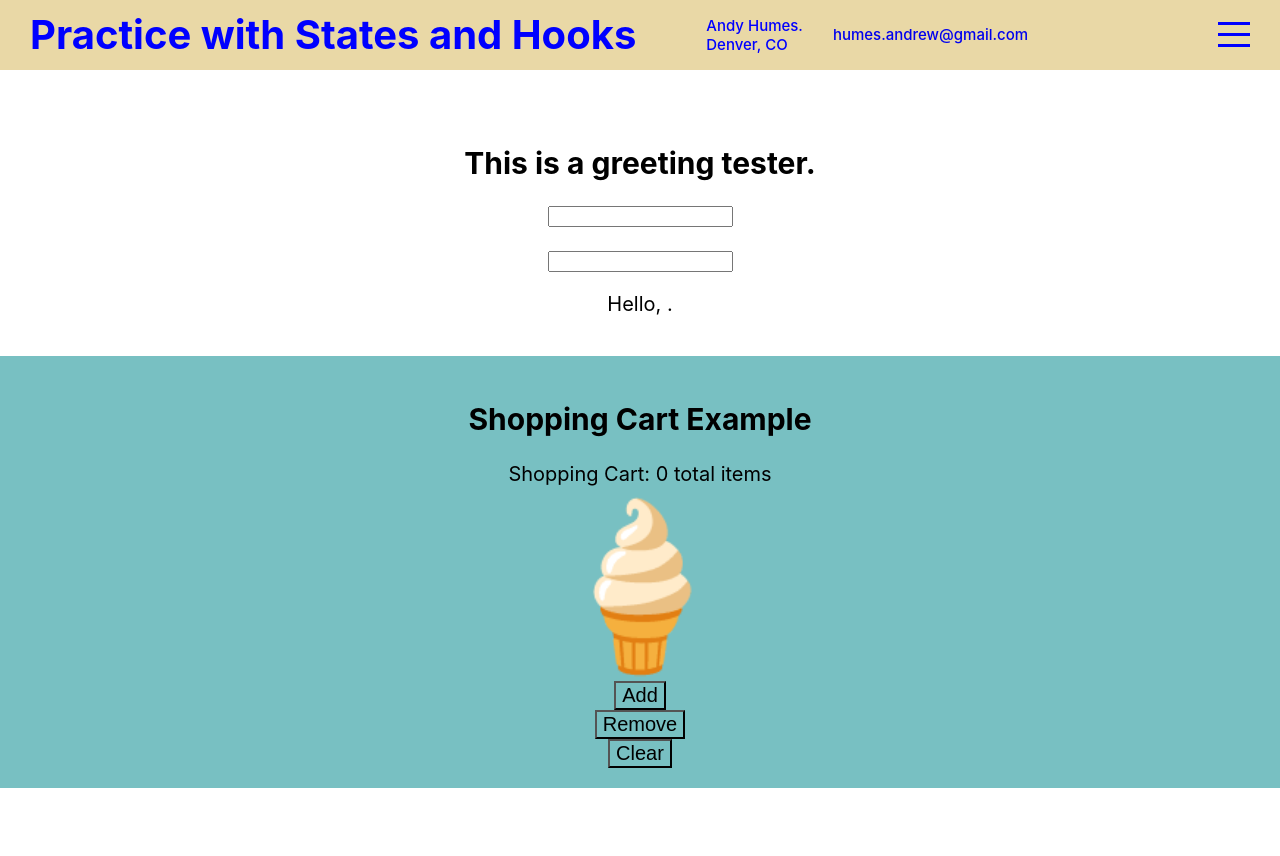
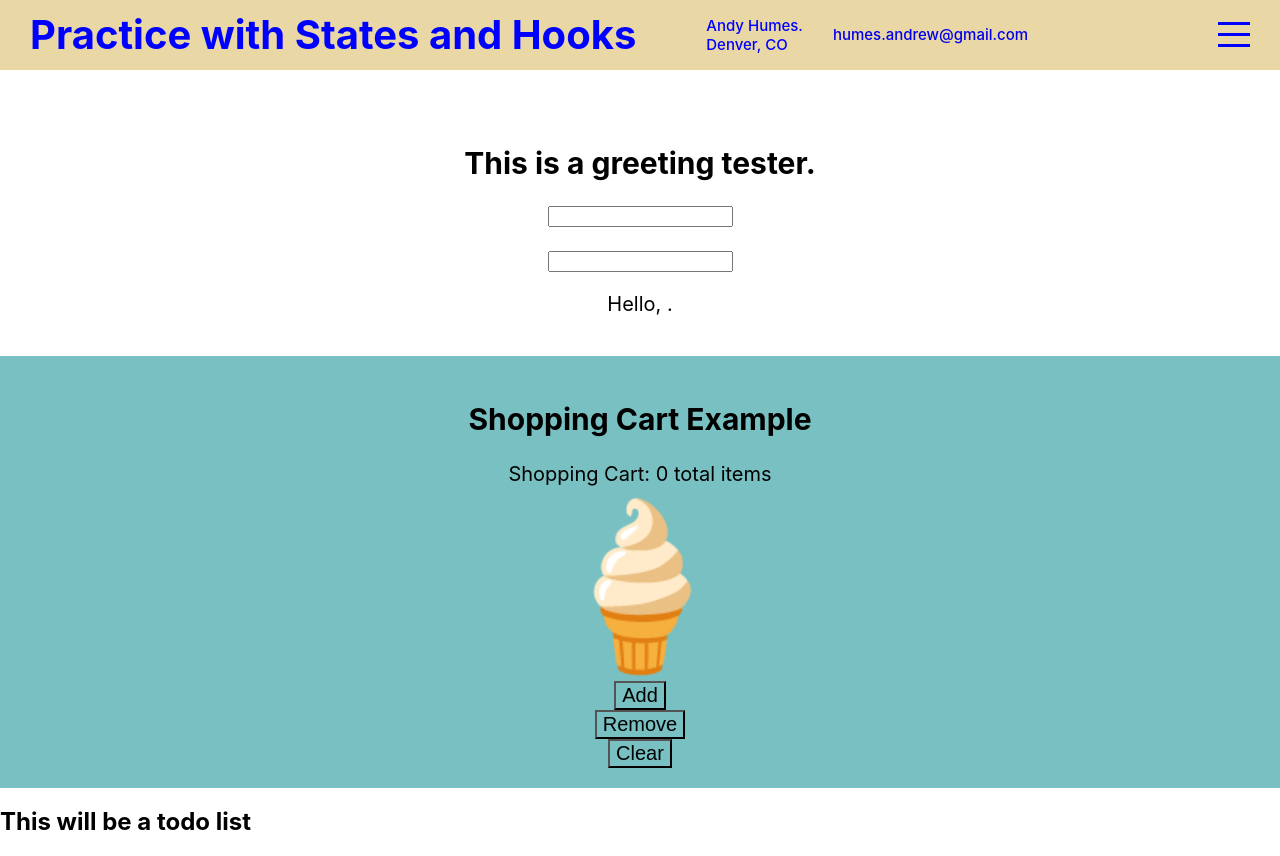
Before and after one commit to humesandrew/react-hooks-and-staters, a React (Create React App) app: page / in a window 1280 px wide. Before the commit the page ends 800 px from the top, so only its background shows below. Built offline with nearby package versions, Linux system fonts and the light colour scheme.

Commit message:
initializecomponent

```diff
--- a/src/App.js
+++ b/src/App.js
@@ -2,6 +2,10 @@ import "./app.css";
 import Topbar from "./components/topbar/Topbar";
 import Products from "./components/products/Products";
 import Greeting from "./components/greeting/Greeting";
+import Todo from "./components/todo/Todo";
+
+
+
 
 function App() {
   return (
@@ -9,6 +13,7 @@ function App() {
       <Topbar />
       <Greeting />
       <Products />
+      <Todo />
     </div>
   );
 }
--- a/src/components/todo/Todo.js
+++ b/src/components/todo/Todo.js
@@ -0,0 +1,18 @@
+import React, {useState} from 'react';
+// import data from "./data.json";
+import "./todo.scss";
+
+
+export default function Todo() {
+
+
+
+return(
+    <div className='todo'>
+
+    <h2>This will be a todo list </h2>
+
+
+    </div>
+    )
+};
```
